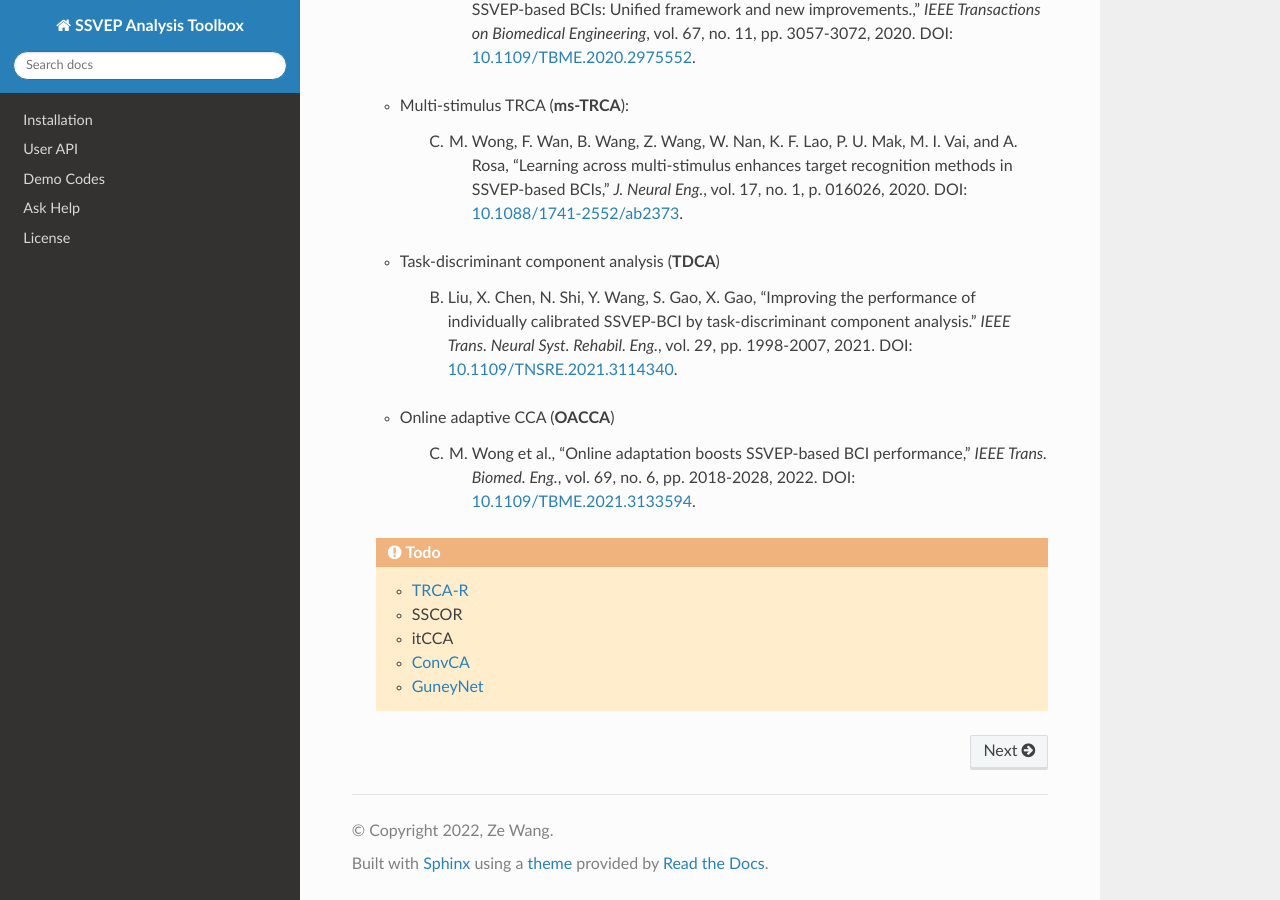
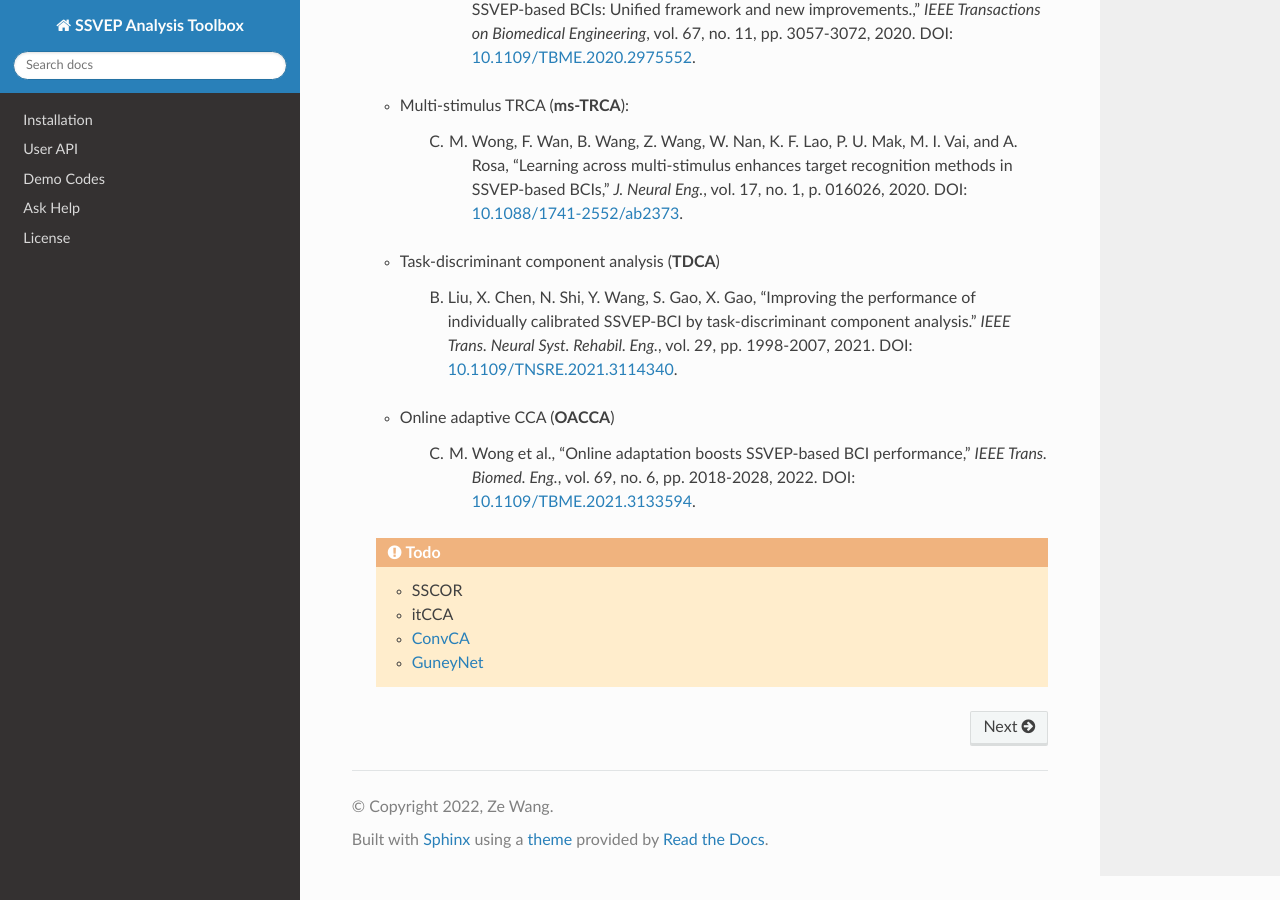
Before and after one commit to pikipity/SSVEP-Analysis-Toolbox, a Sphinx documentation site: the page built from Docs/index.rst, in a window 1280 px wide and 900 px high, scrolled down 2663 px. Built offline with Sphinx 7.4.7 and the Read the Docs theme 2.0.0, drawn with Linux system fonts in a browser that asks for light colours.

Commit message:
Update index.rst

```diff
--- a/Docs/index.rst
+++ b/Docs/index.rst
@@ -95,7 +95,6 @@ Datasets and Algorithms
 
   .. todo::
 
-    + `TRCA-R <https://github.com/edwin465/SSVEP-TRCA-R>`_
     + SSCOR
     + itCCA
     + `ConvCA <https://github.com/yaoli90/Conv-CA>`_
```
